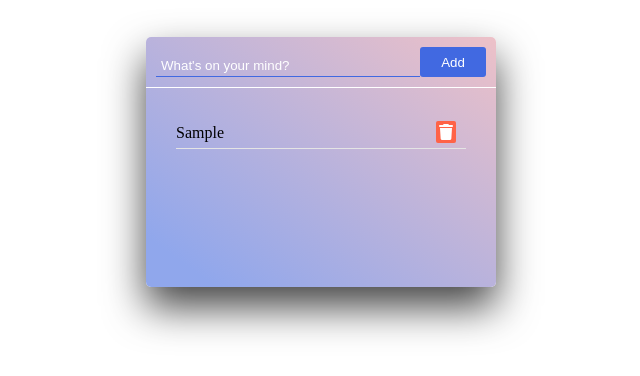
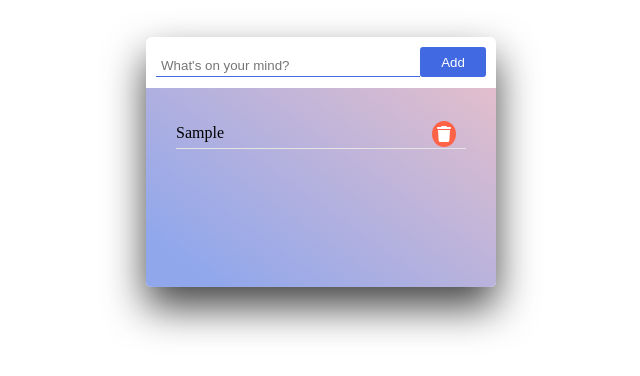
Before and after one commit to Sriram-Dee/ToDo-List, a plain HTML site: page index.html in a window 1280 px wide. Both pictures are taken after typing "Sample" into the empty fields and a click on the button "Add". Shown: the part 70-446 px from the top of the page, without its empty margins (319-959 px from the left). Drawn offline with Linux system fonts and the light colour scheme.

Commit message:
input background changed

```diff
--- a/style.css
+++ b/style.css
@@ -33,19 +33,19 @@ h1{
     height: 50px;
     align-items: end;
     padding: 10px;
+    background-color: #fff;
+    border-radius: 5px 5px 0px 0px;
 }
 input{
     margin-top: 10px;
     border: none;
     outline: none;
-    border-bottom: 1px solid royalblue;
     width: 80%;
     padding: 3px 5px;
     background-color: transparent;
+    border-bottom: 1px solid royalblue;
 }
-input::placeholder{
-    color: #fff;
-}
+
 #add{
     background-color: royalblue;
     border: none;
@@ -69,9 +69,10 @@ input::placeholder{
 }
 .parah .fa{
     color: #fff;
-    padding: 3px;
+    padding: 5px;
     margin: 3px 10px;
-    border-radius: 2px;
+    border-radius: 50%;
+    aspect-ratio: 1;
 }
 .parah .fa-trash{
     background-color: tomato;
```
